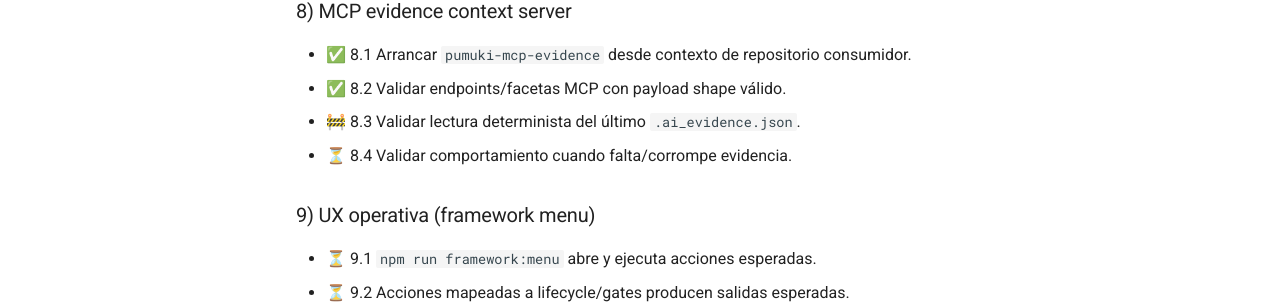
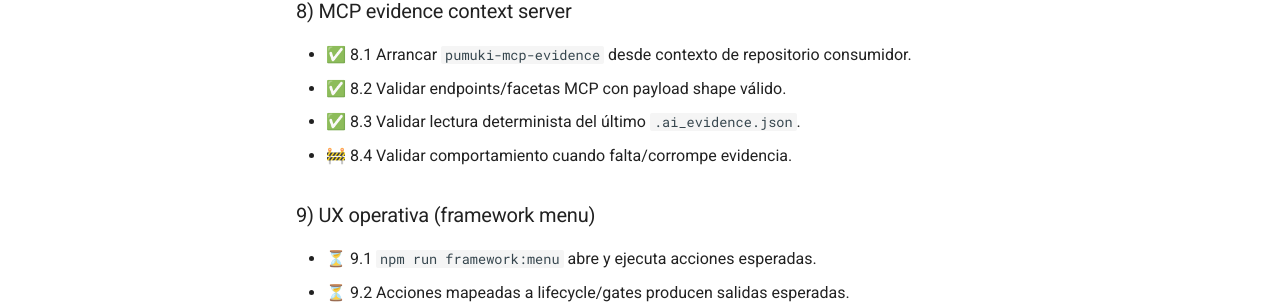
Before and after one commit to SwiftEnProfundidad/ast-intelligence-hooks, an MkDocs documentation site: the page built from docs/PUMUKI_FULL_VALIDATION_CHECKLIST.md, in a window 1280 px wide and 900 px high, scrolled down 3182 px. Shown: the part 148-452 px from the top of the window. Built offline with MkDocs 1.6.1 and Material for MkDocs 9.7.7, drawn with Linux system fonts in a browser that asks for light colours; comment, search, counter and statistics services are not loaded.

Commit message:
docs: close 8.3 deterministic mcp reads and start 8.4

```diff
--- a/docs/PUMUKI_FULL_VALIDATION_CHECKLIST.md
+++ b/docs/PUMUKI_FULL_VALIDATION_CHECKLIST.md
@@ -104,8 +104,8 @@ Checklist maestro para validar el ciclo completo de Pumuki de forma secuencial a
 
 - ✅ 8.1 Arrancar `pumuki-mcp-evidence` desde contexto de repositorio consumidor.
 - ✅ 8.2 Validar endpoints/facetas MCP con payload shape válido.
-- 🚧 8.3 Validar lectura determinista del último `.ai_evidence.json`.
-- ⏳ 8.4 Validar comportamiento cuando falta/corrompe evidencia.
+- ✅ 8.3 Validar lectura determinista del último `.ai_evidence.json`.
+- 🚧 8.4 Validar comportamiento cuando falta/corrompe evidencia.
 
 ### 9) UX operativa (framework menu)
 
```
Also changed, not shown: docs/REFRACTOR_PROGRESS.md (+2 -1 lines).
